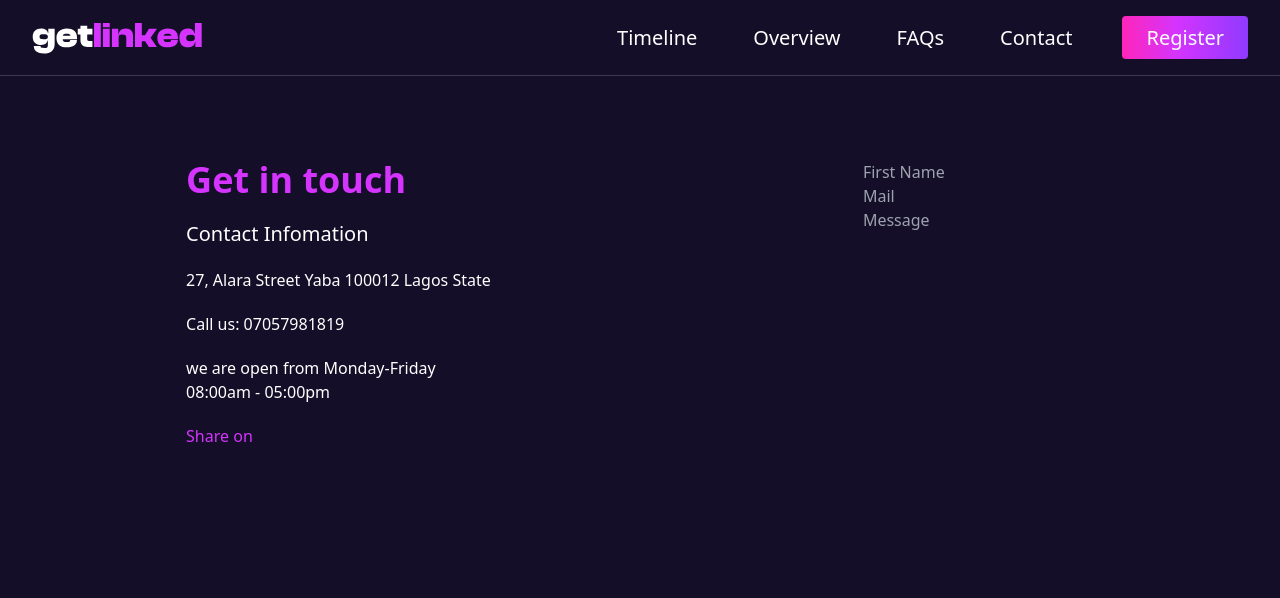
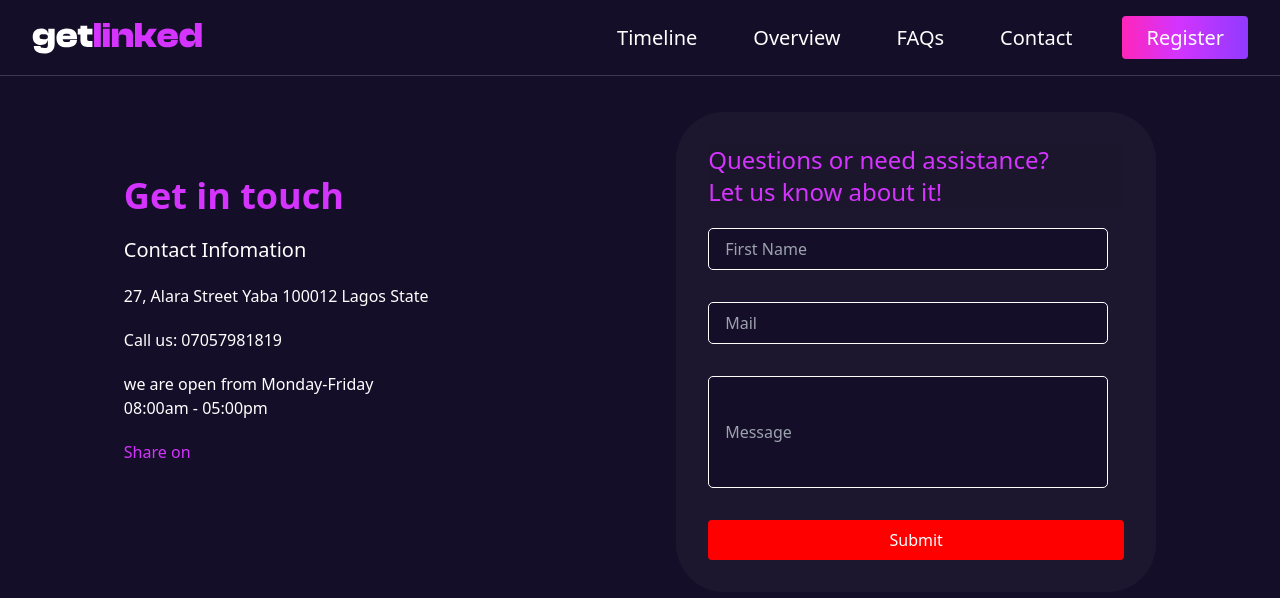
Before and after one commit to Stargnite/getLinked-hackerthon, a React (Vite) app: page /contact in a window 1280 px wide. Shown: the top 598 px of the page. Built offline with nearby package versions, Linux system fonts and the light colour scheme; the HTML template or start-up script is replaced by a standard one; a web font is replaced by a local one.

Commit message:
editting contact page

```diff
--- a/src/components/ContactForm/ContactForm.jsx
+++ b/src/components/ContactForm/ContactForm.jsx
@@ -1,12 +1,20 @@
-import './contactform.css'
+import "./contactform.css";
 
 const ContactForm = () => {
+  const submitContactDetails = () => {};
+
   return (
-    <div className='contactForm-wrapper' >
-      <form className='contact-form'>
-        <input type="text" placeholder="First Name" className='' />
+    <div className="contactForm-wrapper">
+      <form className="contact-form" onSubmit={submitContactDetails}>
+      <h1 className="text-primary text-2xl mb-5">
+        Questions or need assistance? <br /> Let us know about it!
+      </h1>
+        <input type="text" placeholder="First Name" className="" />
         <input type="email" placeholder="Mail" />
-        <input type="text" placeholder="Message" />
+        <input type="text" placeholder="Message" className="message-box" />
+        <button type="submit" className="contact_btn">
+          Submit
+        </button>
       </form>
     </div>
   );
--- a/src/components/ContactForm/contactform.css
+++ b/src/components/ContactForm/contactform.css
@@ -1,4 +1,42 @@
+.contactForm-wrapper {
+	/* background: #1c162f;
+	border-radius: 3rem;
+	padding: 2rem; */
+}
+
+.contactForm-wrapper h1 {
+	background: #1c162c;
+}
+
+
 .contact-form {
-	display: flex;
-	flex-direction: column;
+  display: flex;
+  flex-direction: column;
+  background: none;
+  background: #1c162f;
+  border-radius: 3rem;
+  padding: 2rem;
 }
+
+.contact-form {
+  width: 30rem;
+  padding-top: 2rem;
+}
+
+.contact-form input {
+  padding: 0.5rem 1rem;
+  border: 1px solid white;
+  border-radius: 5px;
+  margin-bottom: 2rem;
+  max-width: 25rem;
+}
+
+.message-box {
+  min-height: 7rem;
+}
+
+.contact_btn {
+  padding: 0.5rem 1.5rem;
+  background: red;
+  border-radius: 4px;
+}
--- a/src/pages/Contact.jsx
+++ b/src/pages/Contact.jsx
@@ -5,7 +5,7 @@ const Contact = () => {
   return (
     <div className="contact-wrapper">
       <div className="contact text-white flex justify-around no-back">
-        <div className="flex flex-col">
+        <div className="flex flex-col pt-16">
           <h1 className="text-primary text-4xl font-bold mb-5">Get in touch</h1>
           <p className="mb-5 text-xl">Contact Infomation</p>
           <p className="mb-5">27, Alara Street Yaba 100012 Lagos State</p>
--- a/src/pages/contact.css
+++ b/src/pages/contact.css
@@ -1,3 +1,3 @@
 .contact-wrapper {
-	padding-top: 10rem;
+	padding-top: 7rem;
 }
```
Also changed, not shown: src/App.css (+1 -14 lines).
